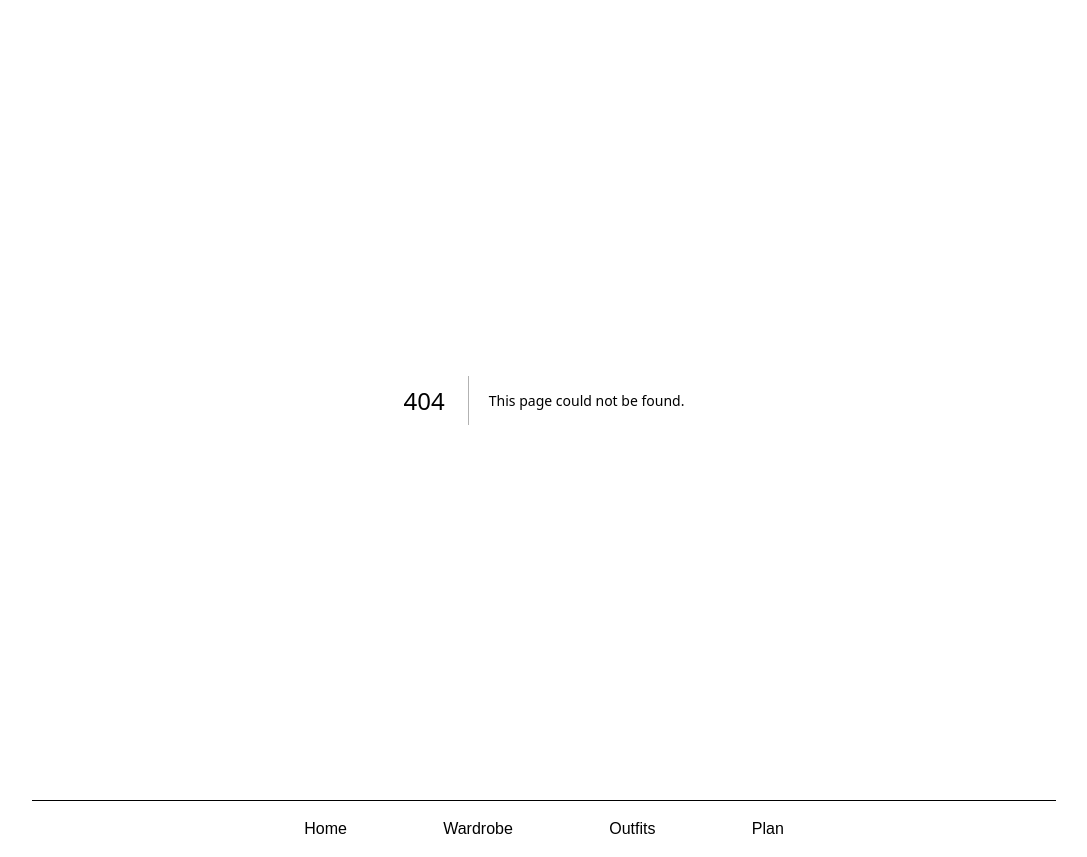
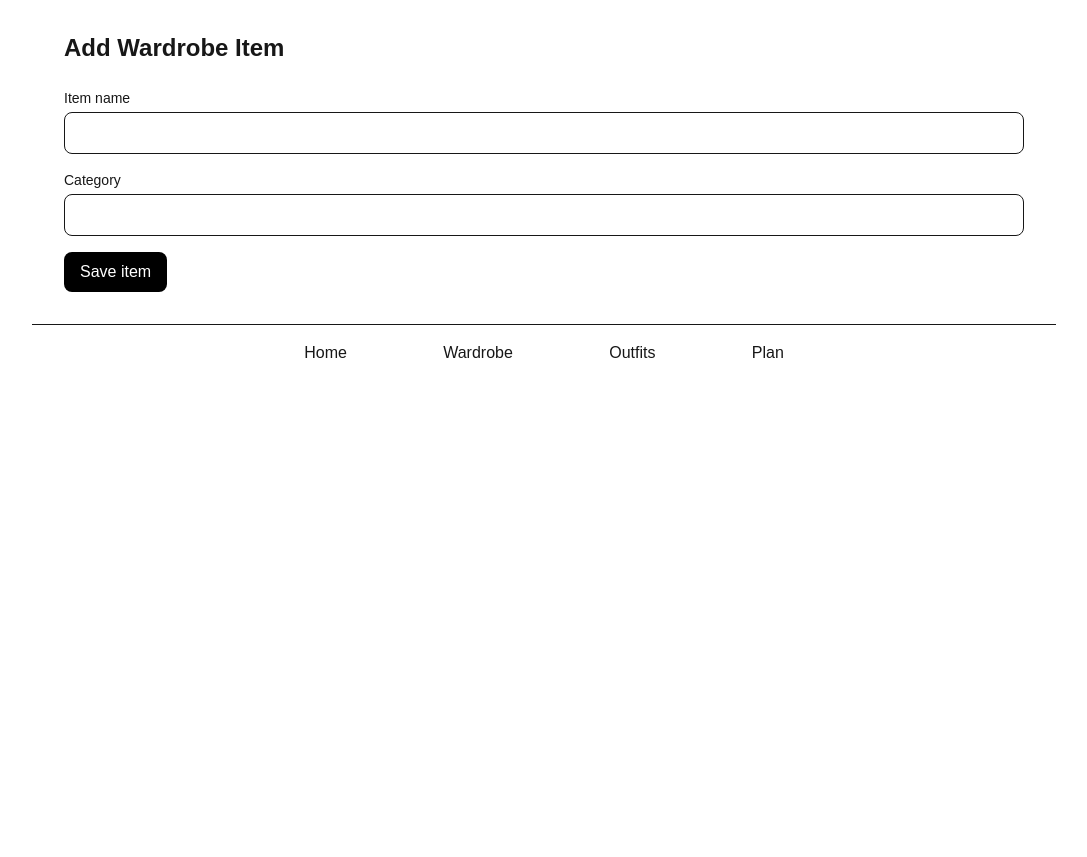
Before and after one commit to isabellaters/closet, a Next.js app: page /wardrobe/new in a window 1280 px wide. Before the commit this address had no page. Shown: the whole page, without its empty margins (96-1183 px from the left). After the commit the page ends 800 px from the top, so only its background shows below. Built offline with nearby package versions, Linux system fonts and the light colour scheme.

Commit message:
feat: add wardrobe item form UI

```diff
--- /dev/null
+++ b/src/app/wardrobe/new/page.tsx
@@ -0,0 +1,42 @@
+export default function NewWardrobeItemPage() {
+  return (
+    <main className="p-8">
+      <h1 className="text-2xl font-semibold">Add Wardrobe Item</h1>
+
+      <form className="mt-6 space-y-4">
+        <div>
+          <label htmlFor="name" className="block text-sm font-medium">
+            Item name
+          </label>
+
+          <input
+            id="name"
+            name="name"
+            type="text"
+            className="mt-1 w-full rounded-lg border px-3 py-2"
+          />
+        </div>
+
+        <div>
+          <label htmlFor="category" className="block text-sm font-medium">
+            Category
+          </label>
+
+          <input
+            id="category"
+            name="category"
+            type="text"
+            className="mt-1 w-full rounded-lg border px-3 py-2"
+          />
+        </div>
+
+        <button
+          type="submit"
+          className="rounded-lg bg-black px-4 py-2 text-white"
+        >
+          Save item
+        </button>
+      </form>
+    </main>
+  );
+}
--- a/src/app/wardrobe/page.tsx
+++ b/src/app/wardrobe/page.tsx
@@ -1,7 +1,18 @@
+import Link from "next/link";
+
 export default function WardrobePage() {
   return (
     <main className="p-8">
-      <h1 className="text-2xl font-semibold">My Wardrobe</h1>
+      <div className="flex items-center justify-between">
+        <h1 className="text-2xl font-semibold">My Wardrobe</h1>
+
+        <Link
+          href="/wardrobe/new"
+          className="rounded-lg bg-black px-4 py-2 text-white"
+        >
+          Add item
+        </Link>
+      </div>
     </main>
   );
 }
```
